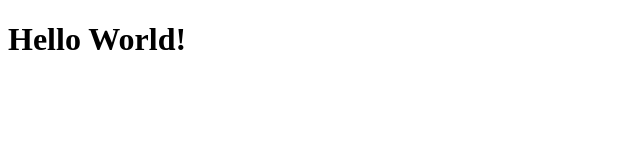
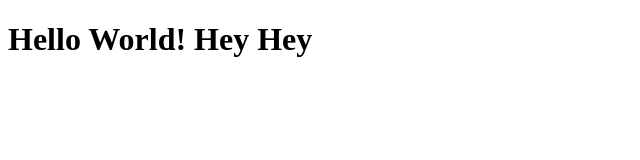
Before and after one commit to mtoregan/morcvsite, a plain HTML site: page index.html in a window 1280 px wide. Shown: the whole page, without its empty margins (0-640 px from the left). Drawn offline with Linux system fonts and the light colour scheme.

Commit message:
push to site

```diff
--- a/index.html
+++ b/index.html
@@ -1,6 +1,6 @@
 <!DOCTYPE html>
 <html>
   <body>
-    <h1>Hello World!</h1>
+    <h1>Hello World! Hey Hey</h1>
   </body>
 </html>
```
